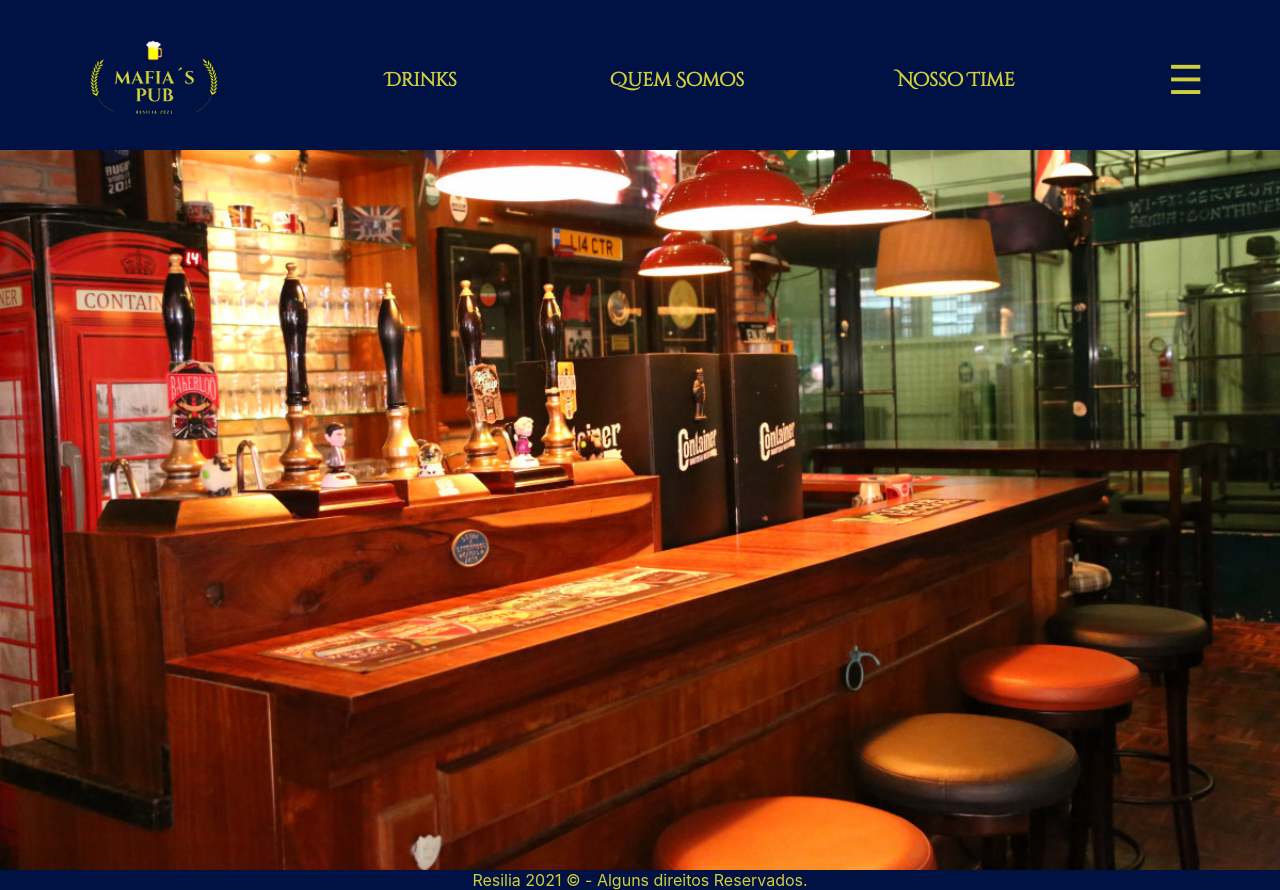
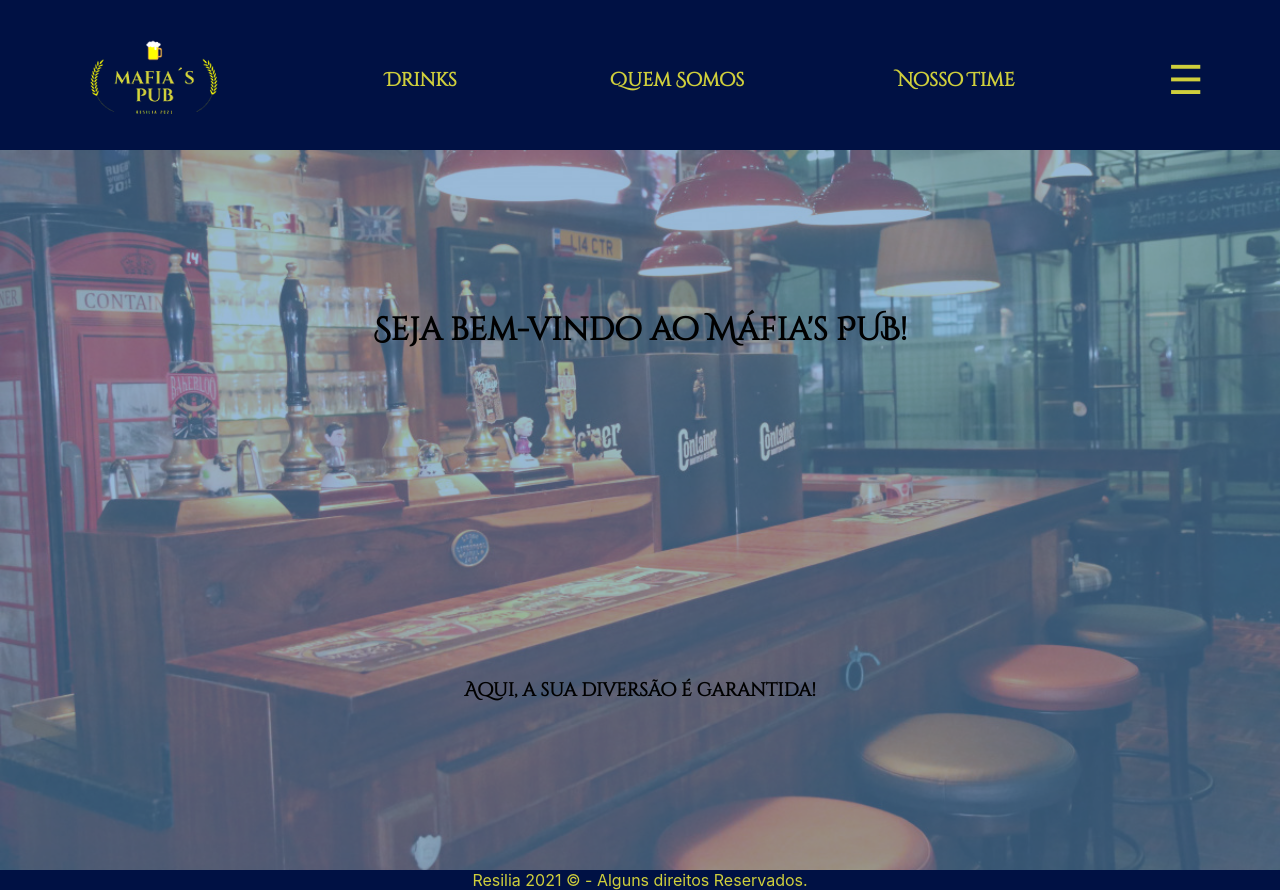
Before and after one commit to luizzzabiassi/projeto-modulo5, a React (Create React App) app: page / in a window 1280 px wide. Built offline with nearby package versions, Linux system fonts and the light colour scheme; a web font is replaced by a local one.

Commit message:
home update

```diff
--- a/src/Components/Home/Home.js
+++ b/src/Components/Home/Home.js
@@ -4,7 +4,8 @@ import style from "./Home.module.css";
 const Home = () => {
   return (
     <main className={style.main}>
-
+      <h1 className={style.h1}>Seja bem-vindo ao Máfia's PUB!</h1>
+      <h3 className={style.h1}>Aqui, a sua diversão é garantida!</h3>
     </main>
   );
 };
--- a/src/Components/Home/Home.module.css
+++ b/src/Components/Home/Home.module.css
@@ -2,6 +2,7 @@
   font-family: badScript;
   src: url('../../Assets/Fonte/CinzelDecorative-Regular.ttf')
 }
+
 .main {
   height: 90vh;
   background-image: url("../../Assets/Image/bg2.jpg");
@@ -9,11 +10,12 @@
   background-repeat: no-repeat;
   background-position: bottom;
 }
+
 .h1{
   margin: 0;
   display: flex;
   justify-content: center;
-  height: 60vh;
+  height: 45vh;
   align-items: center;
   font-family: badScript;
   background-color: rgba(87, 140, 190, 0.6);
```
Also changed, not shown: 1 other file (tests, documents, lock files or other folders).
